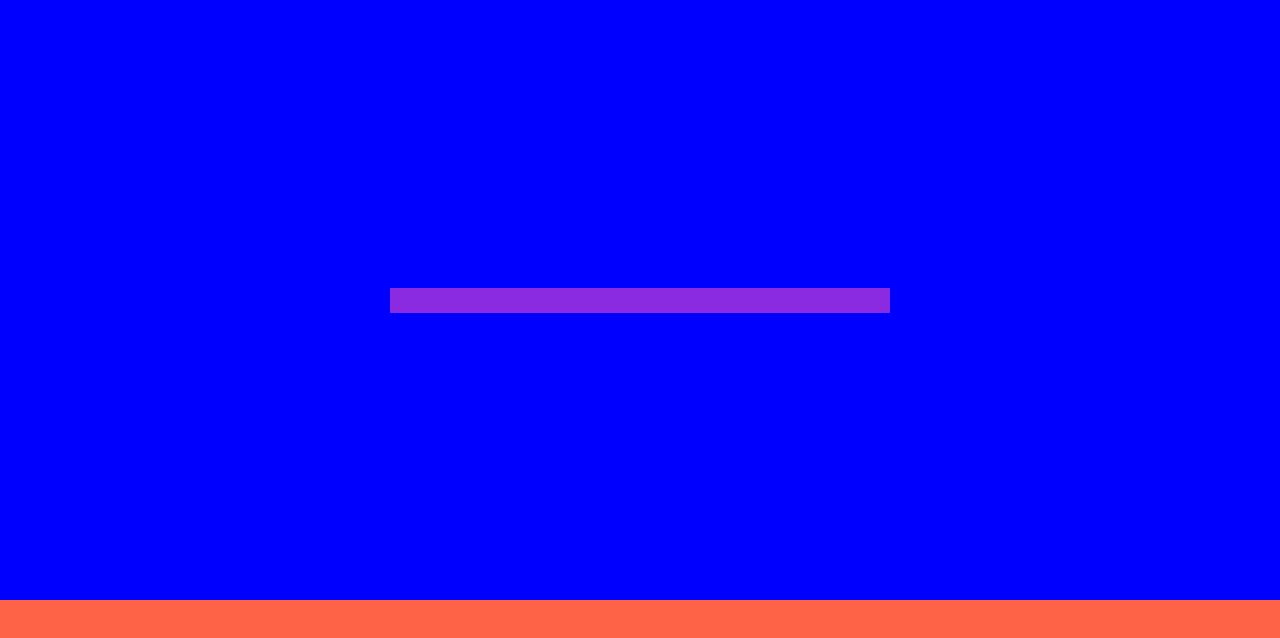
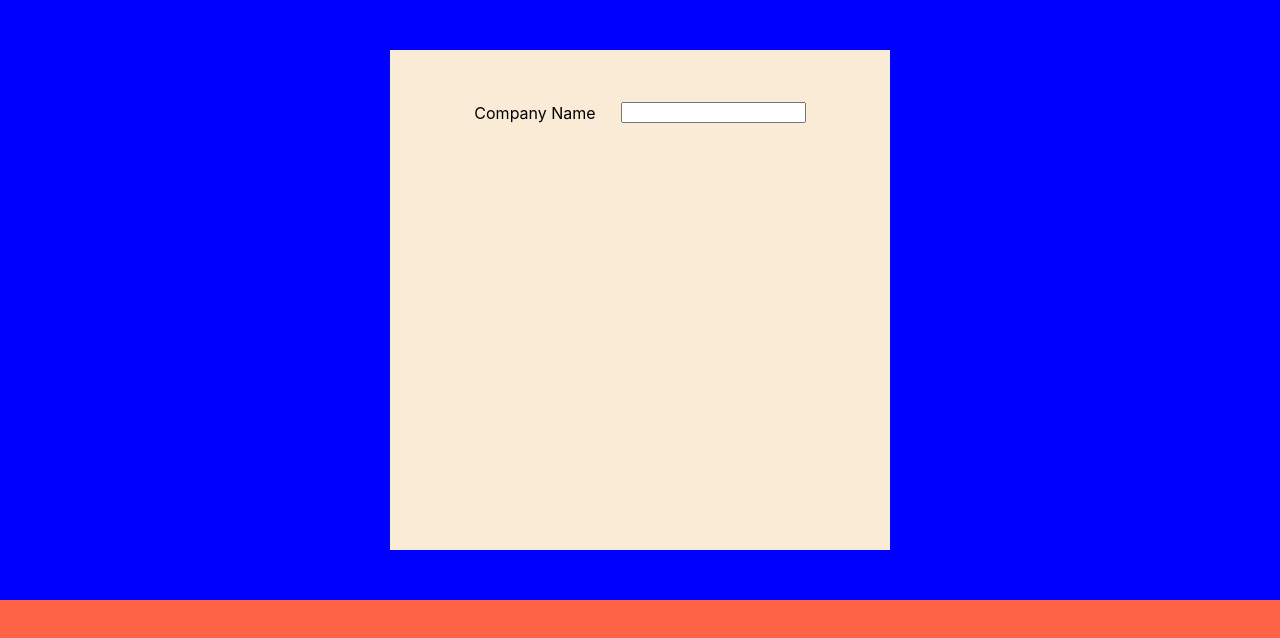
Before and after one commit to mahendransaminathan/csspractice, a React (Create React App) app: page / in a window 1280 px wide. Shown: the top 638 px of the page. Built offline with nearby package versions, Linux system fonts and the light colour scheme.

Commit message:
Added the elements at the center of the form

```diff
--- a/src/App.css
+++ b/src/App.css
@@ -12,11 +12,15 @@
     display: flex;
     background-color: blueviolet;
     width: 500px;
-    /* height: 500px; */
-
+    flex-direction: column;
 }
 
 .company-details-child
 {
-    height: 25px;
+    display: flex;
+    height: 125px;
+    background-color: antiquewhite;
+    align-items: center;
+    justify-content: center;
+    gap: 25px;
 }
--- a/src/App.js
+++ b/src/App.js
@@ -7,7 +7,11 @@ function App() {
       <div className="company-details-container">
           <form className='company-details'>
 
-            <div className='company-details-child'>   </div>
+            <div className='company-details-child'>
+              <label className='companyNameLabel'>Company Name </label>
+              <input type='text' className='companyNameText'/>
+
+              </div>
             <div className='company-details-child'>   </div>
             <div className='company-details-child'>   </div>
             <div className='company-details-child'>   </div>
```
